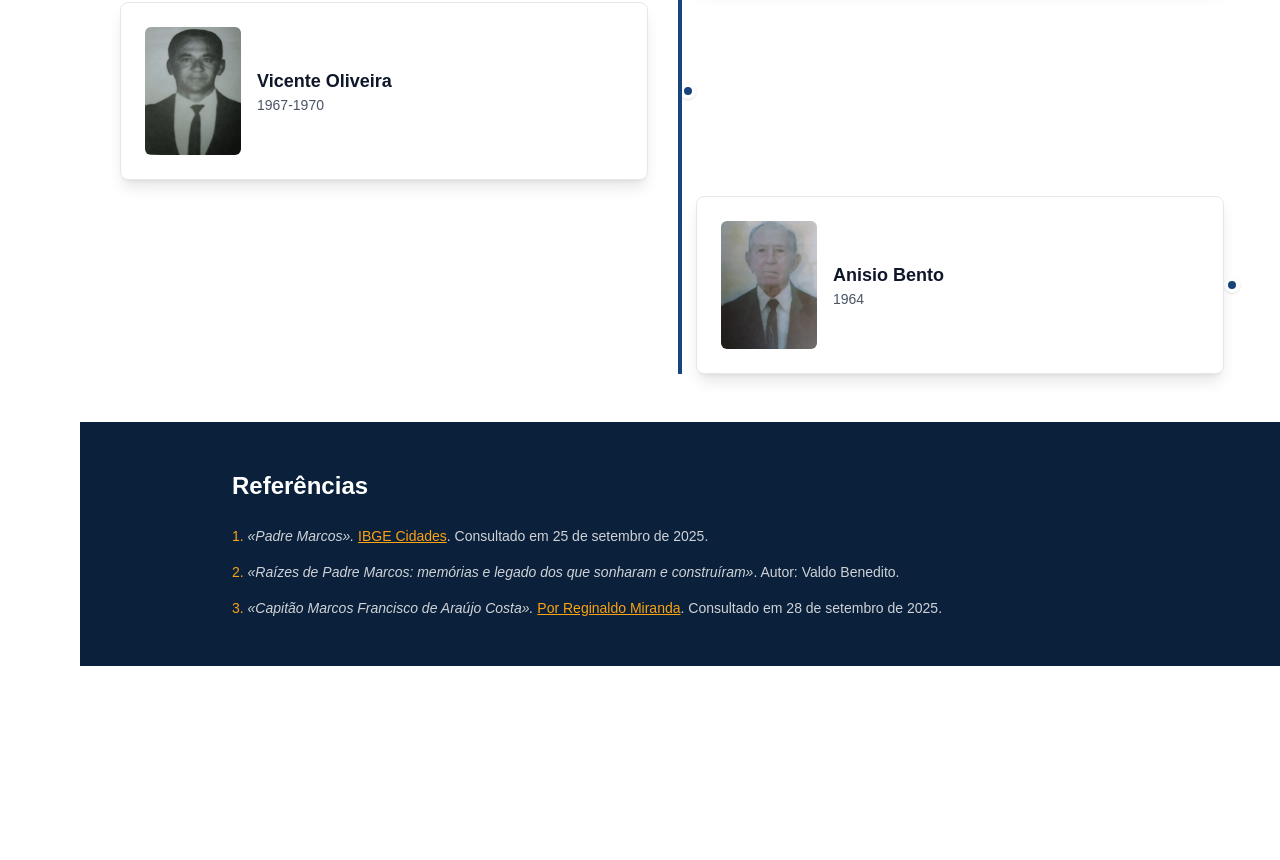
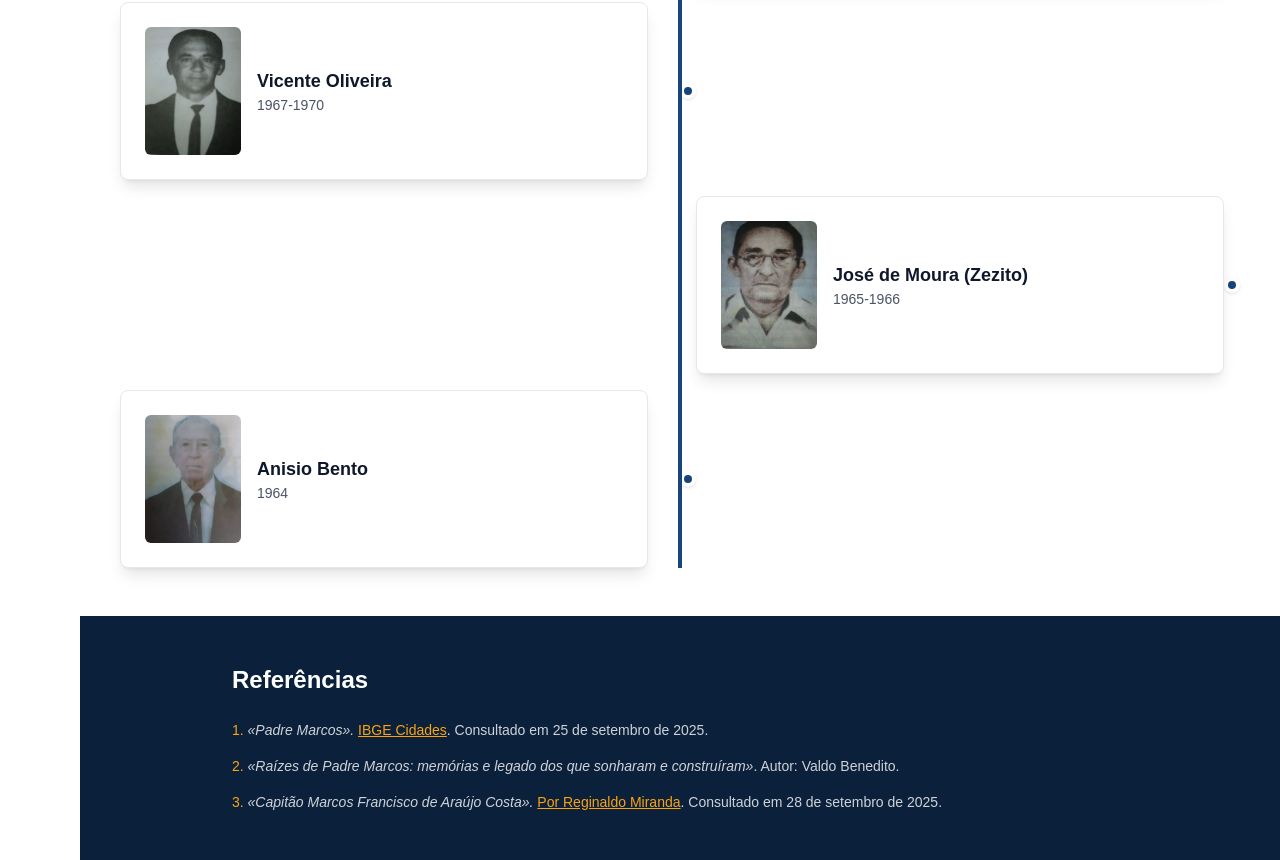
Before and after one commit to semm00/portal-pm, a Next.js app: page /about in a window 1280 px wide. Shown: the part 4175-5035 px from the top of the page. Before the commit the page ends 4841 px from the top, so only its background shows below. Built offline with nearby package versions, Linux system fonts and the light colour scheme.

Commit message:
adjustments

```diff
--- a/src/app/about/components/mayor-line.tsx
+++ b/src/app/about/components/mayor-line.tsx
@@ -185,12 +185,20 @@ const mayors: Mayor[] = [
       "A segunda eleição aconteceu no final do ano de 1966 entre o comerciante Vicente Oliveira Lobo, tendo como candidato a Vice-Prefeito o também comerciante e ex-prefeito nomeado Anísio Bento de Carvalho, para uma gestão de 4 anos, ou seja, de 1967 a 1970.",
   },
   {
+    image: "zezito-moura",
+    name: "José de Moura (Zezito)",
+    mandate: "1965-1966",
+    tooltip:
+      "Em 27 de dezembro de 1964, acontece a primeira eleição direta em Padre Marcos. Mas, antes, as lideranças locais que de costume se reuniam para combinar estratégias, concordaram que José de Moura Leal deveria ser o Primeiro Prefeito, e escolheram o comerciante Vicente Oliveira Lobo para candidato a Vice-Prefeito. E assim aconteceu.",
+  },
+  {
     image: "anisio-bento",
     name: "Anisio Bento",
     mandate: "1964",
     tooltip:
       "O então Prefeito nomeado Anísio Bento de Carvalho administrou o recém-criado município por apenas um ano, ou seja, 1964, quando no final do mesmo ano aconteceu a primeira eleição direta para Prefeito de Padre Marcos. No breve mandato, Anísio Bento construiu: o matadouro público na sede do município; ο galpão do Mercado Central; um barreiro público na localidade Lagoa das Pedras.",
   }
+
 ];
 
 export default function MayorLine() {
```
